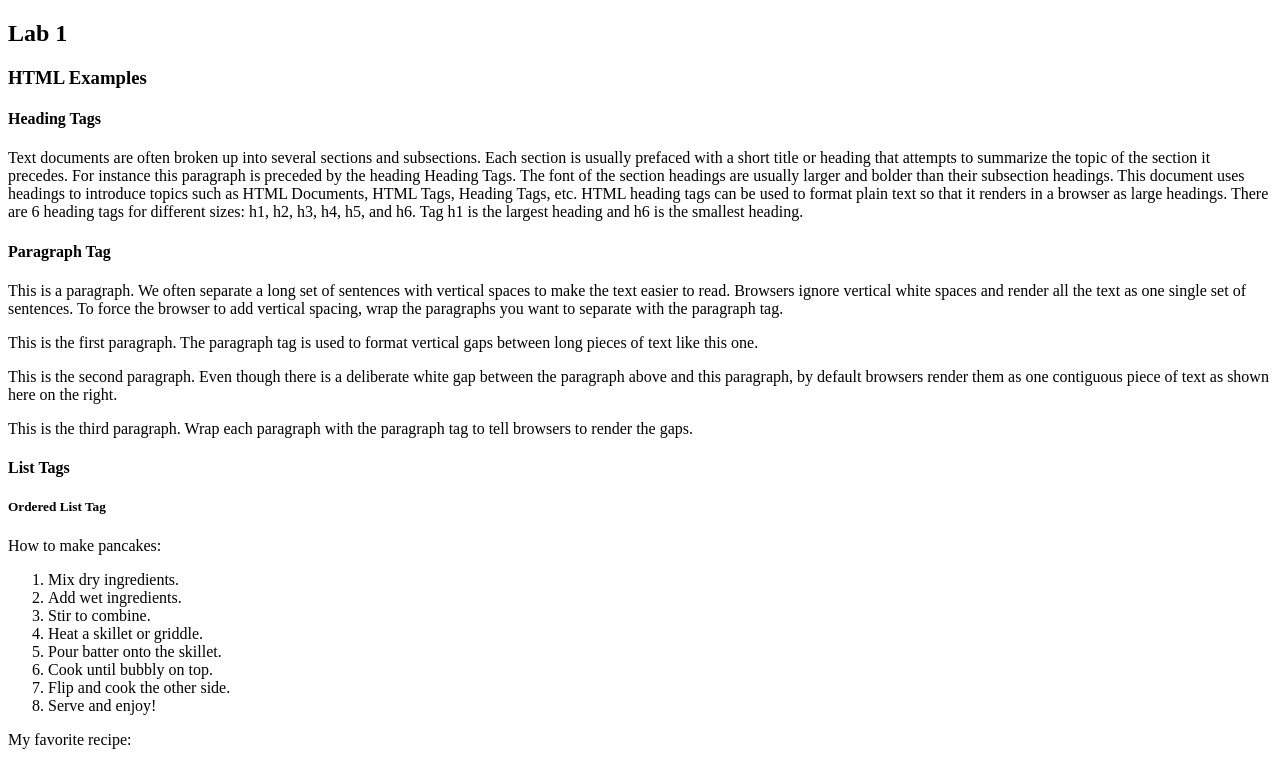
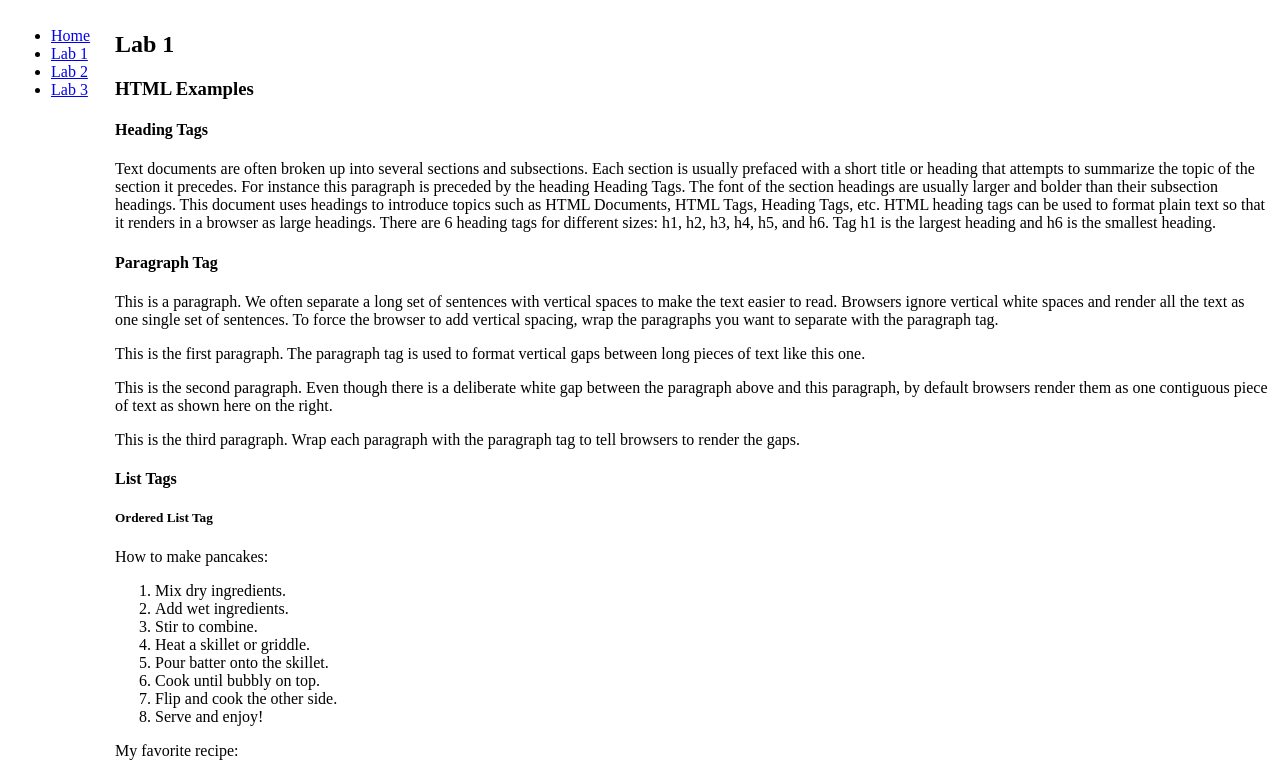
Before and after one commit to kushalkrishnappa/kambaz, a Next.js app: page /Labs/Lab1 in a window 1280 px wide. Shown: the top 765 px of the page. Built offline with nearby package versions, Linux system fonts and the light colour scheme.

Commit message:
added layout

```diff
--- /dev/null
+++ b/app/Labs/layout.tsx
@@ -0,0 +1,19 @@
+import { ReactNode } from "react";
+import TOC from "./TOC";
+
+
+export default function LabsLayout({
+ children,
+}: Readonly<{ children: ReactNode }>) {
+ return (
+   <table>
+     <tbody>
+       <tr>
+         <td valign="top" width="100px">
+           <TOC />
+         </td>
+         <td valign="top">{children}</td>
+       </tr>
+     </tbody>
+   </table>
+);}
```
